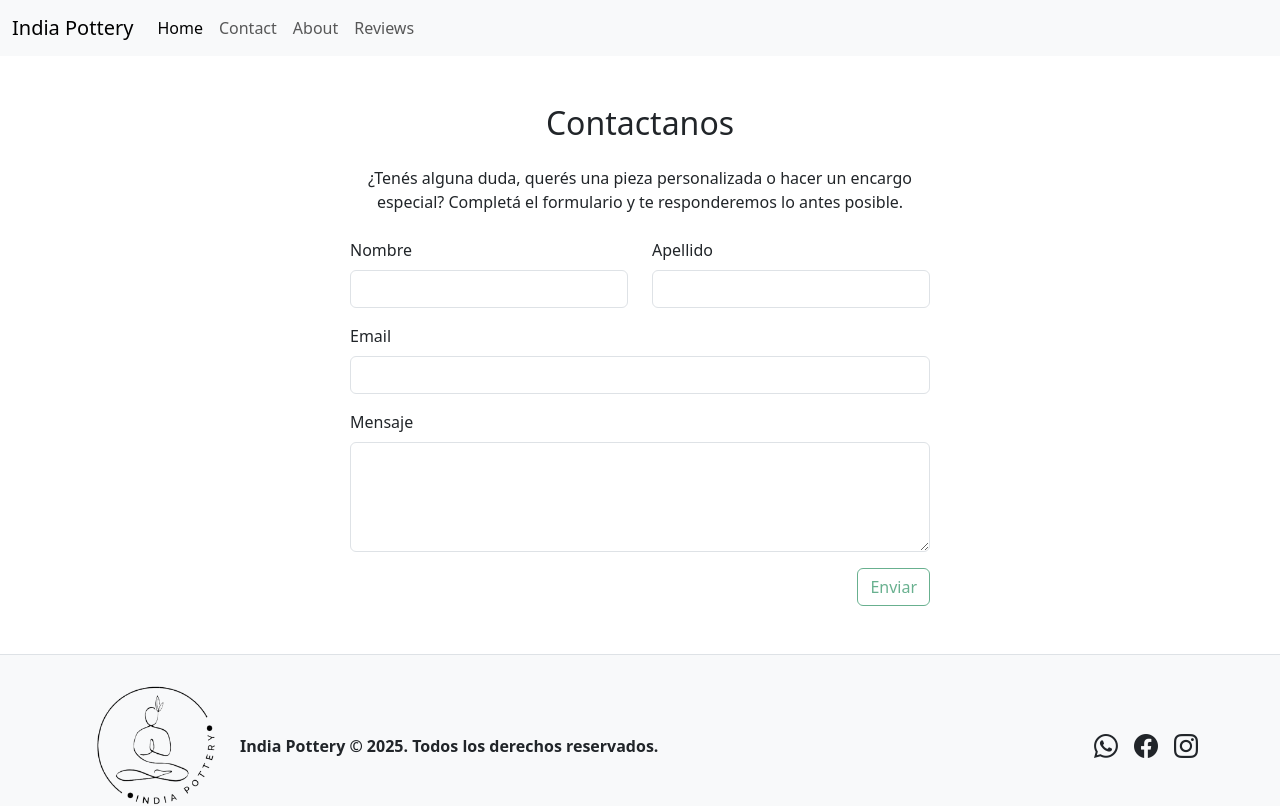
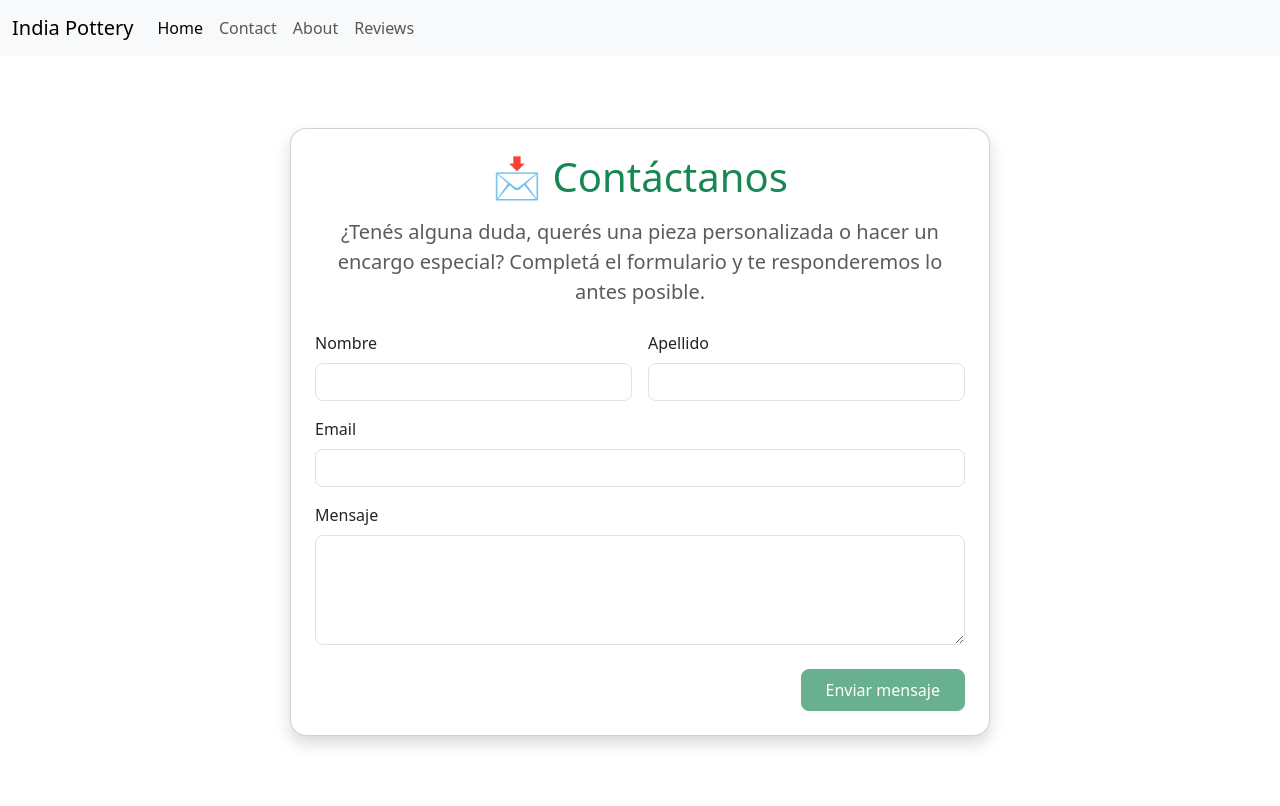
Before and after one commit to Melanie-SanRoman/india_pottery_seminario_angular, an Angular app: page /contact in a window 1280 px wide. Shown: the top 806 px of the page. Built offline with nearby package versions, Linux system fonts and the light colour scheme.

Commit message:
Redesign IndiaPotteryContact template.

```diff
--- a/src/app/india-pottery-contact/india-pottery-contact.html
+++ b/src/app/india-pottery-contact/india-pottery-contact.html
@@ -1,58 +1,55 @@
-<section class="contact-section my-5 row justify-content-center">
-  <div class="col-md-8 col-lg-6">
-    <h2 class="text-center mb-4">Contactanos</h2>
-    <p class="text-center mb-4">
+<section class="contact-section py-5 px-3 d-flex justify-content-center">
+  <div class="card shadow rounded-4 p-4 w-100" style="max-width: 700px">
+    <h2 class="text-center mb-3 text-success display-6">📩 Contáctanos</h2>
+    <p class="text-center text-muted mb-4 lead">
       ¿Tenés alguna duda, querés una pieza personalizada o hacer un encargo especial?
       Completá el formulario y te responderemos lo antes posible.
     </p>
 
-    <div *ngIf="successMessage" class="alert alert-success text-center" role="alert">
-      ¡Tu mensaje fue enviado exitosamente! Te responderemos pronto.
-    </div>
-
-
-    <form [formGroup]="contactForm" (submit)="onSubmit()" class="container mt-4">
-
-      <section class="row mb-3">
-        <article class="col-md-6">
+    <form [formGroup]="contactForm" (ngSubmit)="onSubmit()">
+      <div class="row g-3">
+        <div class="col-md-6">
           <label for="firstName" class="form-label">Nombre</label>
-          <input id="firstName" type="text" class="form-control"
+          <input id="firstName" type="text" class="form-control rounded-3"
             [ngClass]="{'is-invalid': contactForm.get('firstName')?.invalid && contactForm.get('firstName')?.touched}"
             formControlName="firstName">
           <div class="invalid-feedback">El nombre es obligatorio.</div>
-        </article>
+        </div>
 
-        <article class="col-md-6">
+        <div class="col-md-6">
           <label for="lastName" class="form-label">Apellido</label>
-          <input id="lastName" type="text" class="form-control"
+          <input id="lastName" type="text" class="form-control rounded-3"
             [ngClass]="{'is-invalid': contactForm.get('lastName')?.invalid && contactForm.get('lastName')?.touched}"
             formControlName="lastName">
           <div class="invalid-feedback">El apellido es obligatorio.</div>
-        </article>
-      </section>
+        </div>
+      </div>
 
-      <section class="mb-3">
+      <div class="mt-3">
         <label for="email" class="form-label">Email</label>
-        <input id="email" type="email" class="form-control"
+        <input id="email" type="email" class="form-control rounded-3"
           [ngClass]="{'is-invalid': contactForm.get('email')?.invalid && contactForm.get('email')?.touched}"
           formControlName="email">
         <div class="invalid-feedback">Ingresá un email válido.</div>
-      </section>
+      </div>
 
-      <section class="mb-3">
+      <div class="mt-3">
         <label for="message" class="form-label">Mensaje</label>
-        <textarea id="message" rows="4" class="form-control"
+        <textarea id="message" rows="4" class="form-control rounded-3"
           [ngClass]="{'is-invalid': contactForm.get('message')?.invalid && contactForm.get('message')?.touched}"
           formControlName="message"></textarea>
         <div class="invalid-feedback">El mensaje es obligatorio.</div>
-      </section>
+      </div>
 
-      <section class="text-end">
-        <button class="btn btn-outline-success" type="submit" [disabled]="contactForm.invalid">
-          Enviar
+      <div *ngIf="successMessage" class="alert alert-success text-center rounded-3" role="alert">
+        ¡Tu mensaje fue enviado exitosamente! Te responderemos pronto.
+      </div>
+
+      <div class="text-end mt-4">
+        <button class="btn btn-success px-4 py-2 rounded-3 shadow-sm" type="submit" [disabled]="contactForm.invalid">
+          Enviar mensaje
         </button>
-      </section>
+      </div>
     </form>
-
   </div>
 </section>
--- a/src/app/india-pottery-contact/india-pottery-contact.ts
+++ b/src/app/india-pottery-contact/india-pottery-contact.ts
@@ -22,10 +22,9 @@ export class IndiaPotteryContact {
   if (this.contactForm.valid) {
     console.log('Form Submitted!', this.contactForm.value);
 
-    this.successMessage = true; // Muestra el mensaje
-    this.contactForm.reset();   // Limpia el formulario
+    this.successMessage = true;
+    this.contactForm.reset();
 
-    // Oculta el mensaje luego de 5 segundos
     setTimeout(() => {
       this.successMessage = false;
     }, 5000);
```
